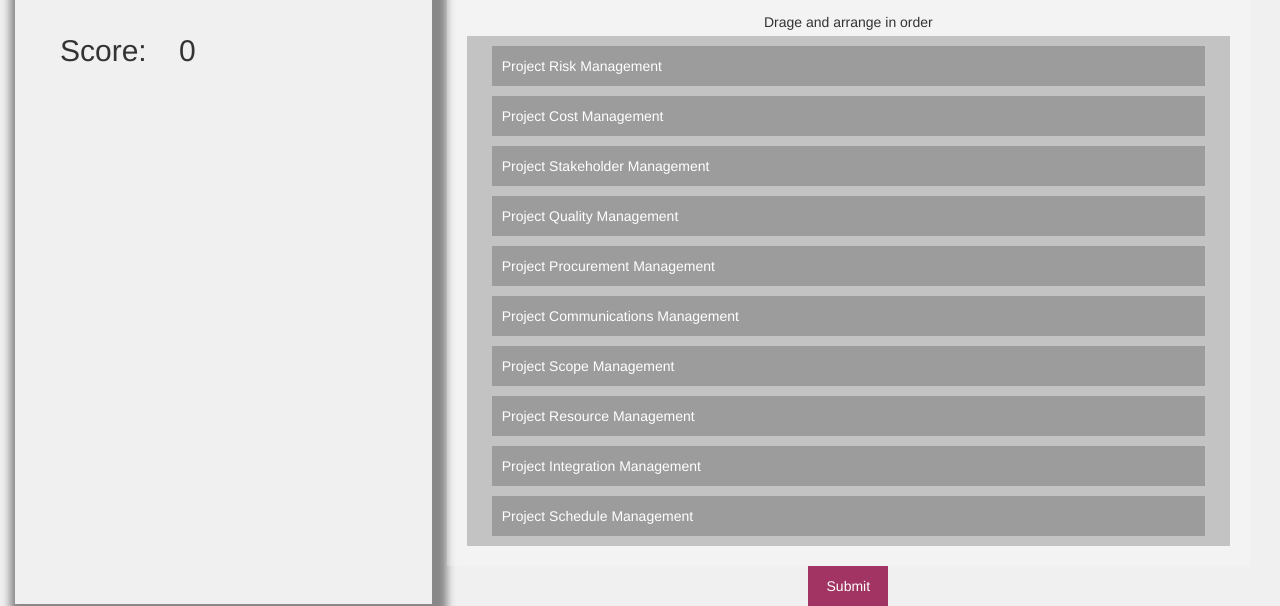
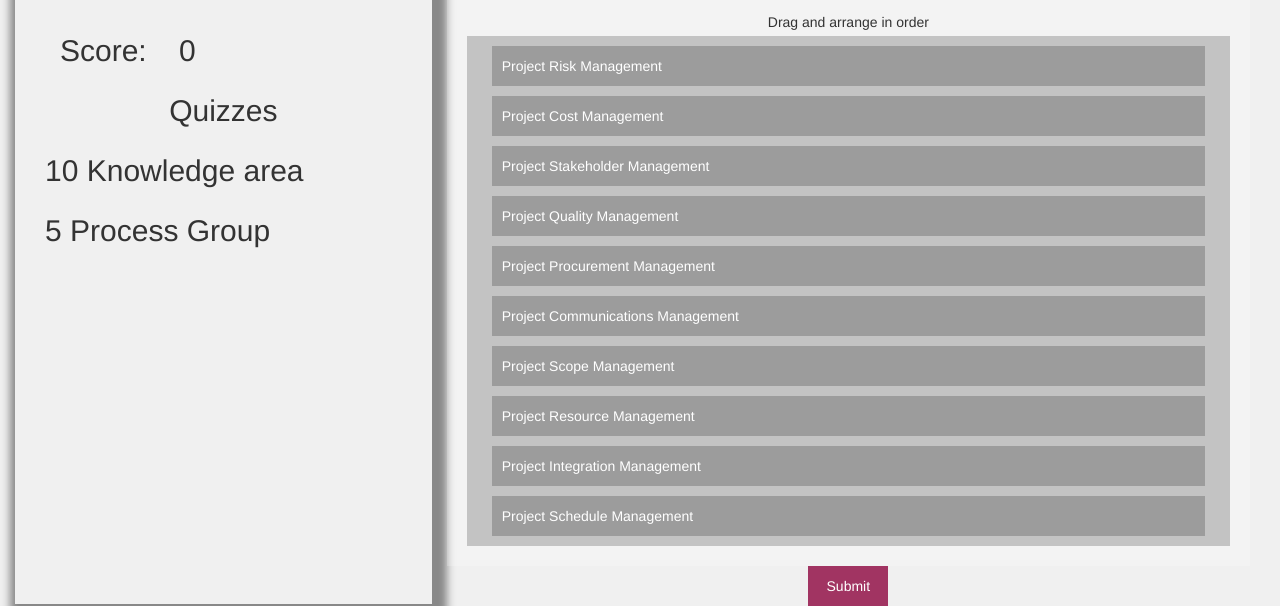
Before and after one commit to raybox94/PuMpup, a plain HTML site: page index.html in a window 1280 px wide. Shown: the part 196-802 px from the top of the page. Drawn offline with nearby package versions, Linux system fonts and the light colour scheme.

Commit message:
update of code

```diff
--- a/index.html
+++ b/index.html
@@ -1,6 +1,7 @@
 <html>
 <head>
 <title>PuMpup Quiz</title>
+<meta name="viewport" content="width=device-width, initial-scale=1.0, shrink-to-fit=no">
 <link href='dragula.css' rel='stylesheet' type='text/css' />
 <link href='example.css' rel='stylesheet' type='text/css' />
 <link rel="stylesheet" href="https://maxcdn.bootstrapcdn.com/bootstrap/3.3.7/css/bootstrap.min.css"/>
@@ -25,15 +26,29 @@
 
 <div class="col-md-12" id="nav">
 <div class="col-md-4"><h2>Score:</h2></div>
-<div class="col-md-8"><h2>0</h2></div>
+<div class="col-md-8"><h2 id="score">0</h2></div>
 </div>
+
+<div class="col-md-12" id="nav">
+<center><h2>Quizzes</h2></center>
+</div>
+
+<div class="col-md-12" id="nav">
+<h2 style="cursor: pointer;">10 Knowledge area</h2>
+</div>
+
+<div class="col-md-12" id="nav">
+<h2 style="cursor: pointer;">5 Process Group</h2>
+</div>
+
+
 
 </div>
 <div class="col-md-8" id="main_right">
 <center><h3 style="color:#68c2e8;text-shadow: 2px 2px 4px #fff; margin-bottom:0px;">10 Knowledge area of project management</h3></center>
 
   <div class='parent'>
-  <center><h5 style="margin:0px 0px 5px 0px;">Drage and arrange in order</h5></center>
+  <center><h5 style="margin:0px 0px 5px 0px;">Drag and arrange in order</h5></center>
     <div class='wrapper'>
       <div id='sortable' class='container'>
         <div style="color:#fff;font-weight:900px;cursor: move;">Project Risk Management</div>
```
